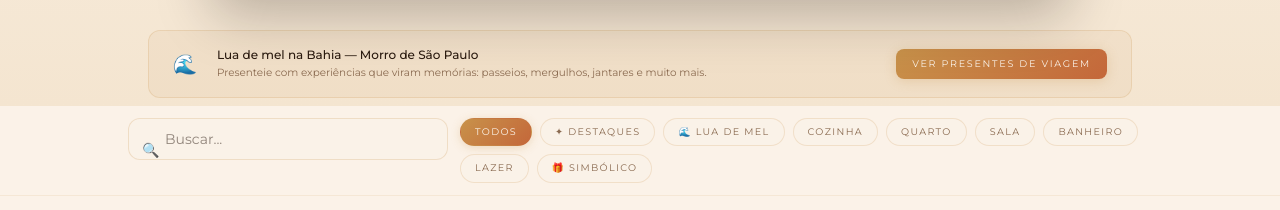
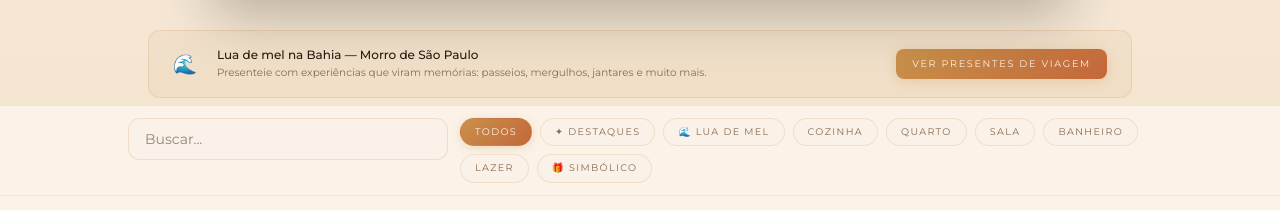
Before and after one commit to robinndev/married, a Next.js app: page /presentes in a window 1280 px wide. Shown: the part 906-1116 px from the top of the page. Built offline with nearby package versions, Linux system fonts and the light colour scheme; no server answers.

Commit message:
style: refine search input styling in GiftsClient by removing the icon and adjusting padding for a cleaner appearance

```diff
--- a/components/presentes/GiftsClient.tsx
+++ b/components/presentes/GiftsClient.tsx
@@ -484,13 +484,12 @@ export default function GiftsClient() {
       >
         <div className="max-w-5xl mx-auto flex flex-col sm:flex-row gap-3">
           <div className="relative sm:max-w-xs w-full">
-            <span className="absolute left-3.5 top-1/2 -translate-y-1/2 text-sm" style={{ color: '#C8924A' }}>🔍</span>
             <input
               type="text"
               value={search}
               onChange={(e) => setSearch(e.target.value)}
               placeholder="Buscar..."
-              className="w-full pl-9 pr-4 py-2.5 rounded-xl text-sm transition-colors"
+              className="w-full px-4 py-2.5 rounded-xl text-sm transition-colors"
               style={inputStyle}
               onFocus={(e) => (e.currentTarget.style.borderColor = 'rgba(200,146,74,0.5)')}
               onBlur={(e) => (e.currentTarget.style.borderColor = 'rgba(200,146,74,0.22)')}
```
